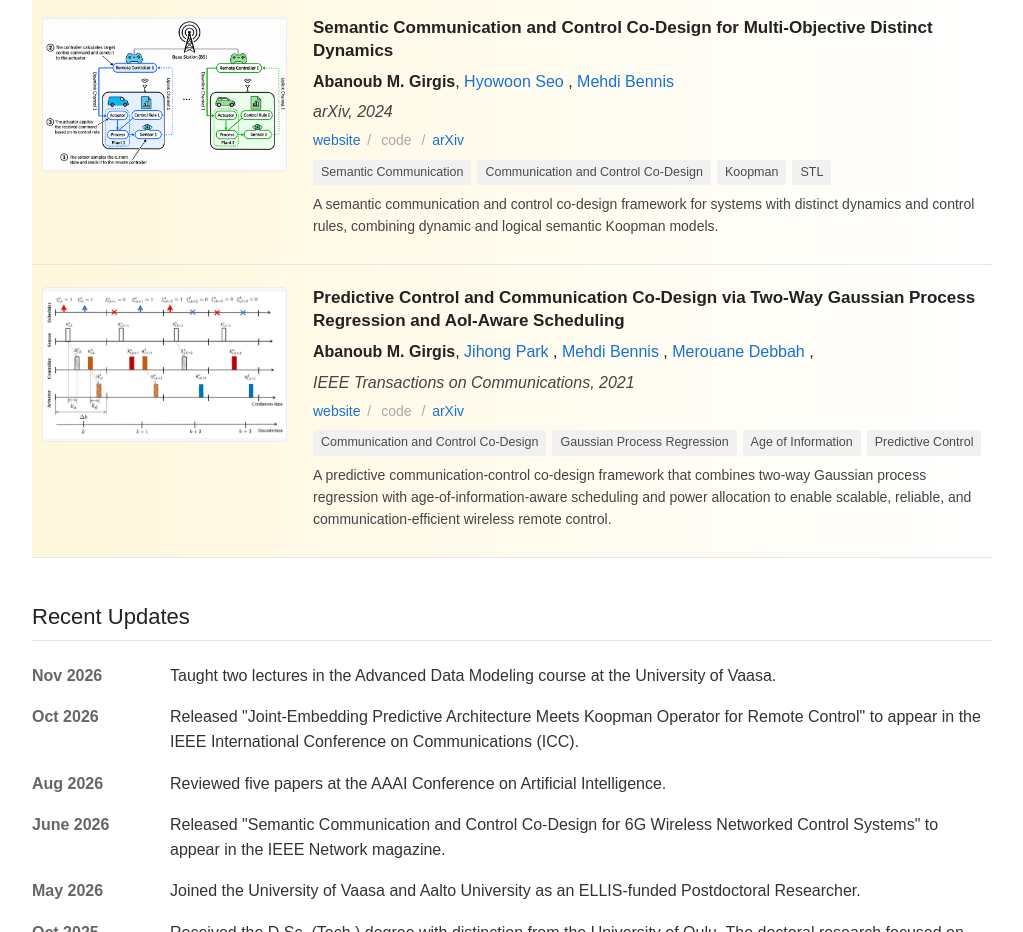
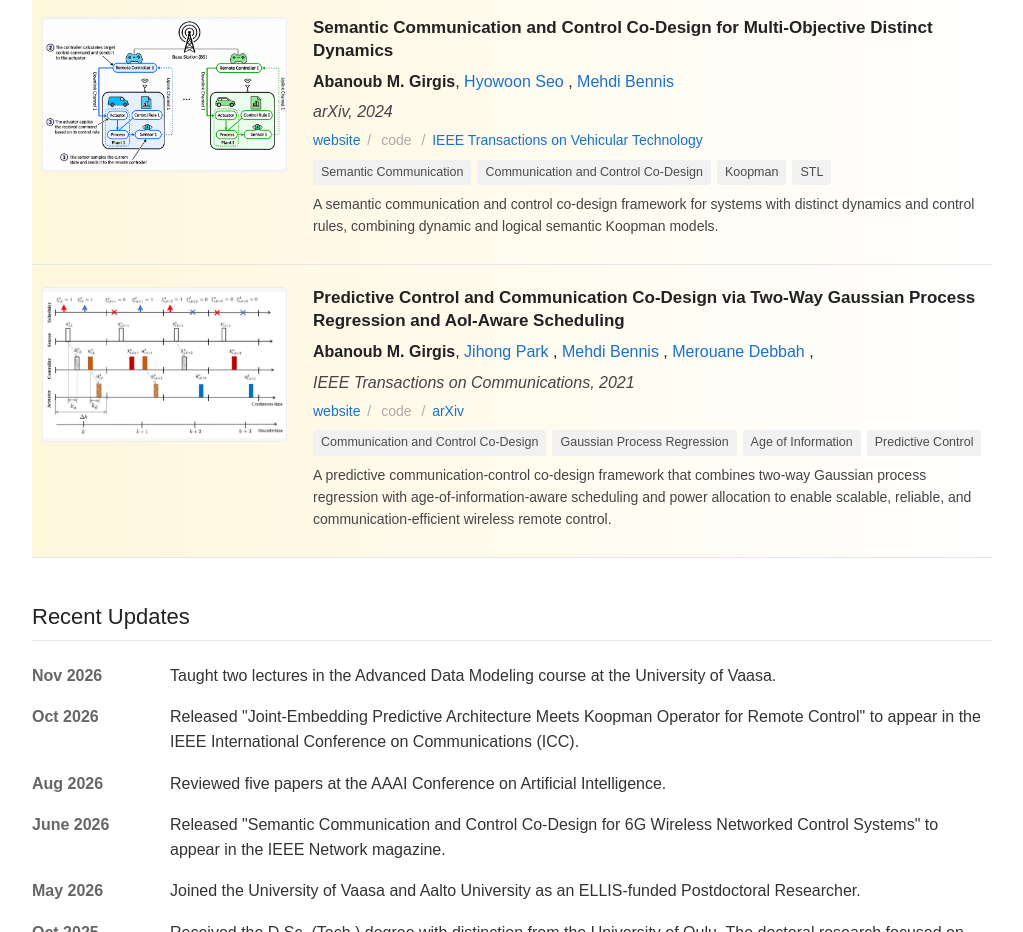
Before and after one commit to abanoubpipaoy/Abanoub_M_Girgis.github.io, a plain HTML site: page index.html in a window 1280 px wide. Shown: the part 1860-2792 px from the top of the page, without its empty margins (128-1151 px from the left). Drawn offline with Linux system fonts and the light colour scheme.

Commit message:
Update link and text for reference in index.html

```diff
--- a/index.html
+++ b/index.html
@@ -766,10 +766,10 @@
 
                     <span>/</span>
 
-                    <a href="https://arxiv.org/abs/2410.02303"
+                    <a href="https://ieeexplore.ieee.org/abstract/document/11318081"
                        target="_blank"
                        rel="noopener noreferrer">
-                        arXiv
+                        IEEE Transactions on Vehicular Technology
                     </a>
 
                 </p>
```
